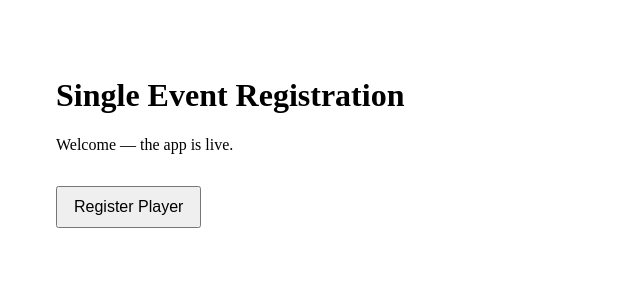
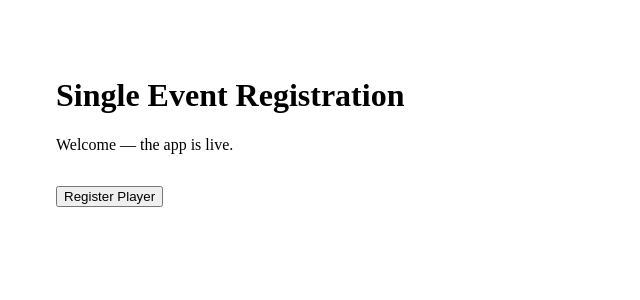
Before and after one commit to markhartley0929-netizen/SingleEventRegistration, a React (Vite) app: page / in a window 1280 px wide. Shown: the top 300 px of the page, without its empty margins (0-640 px from the left). Built offline with nearby package versions, Linux system fonts and the light colour scheme.

Commit message:
Add routing and registration page

```diff
--- a/src/App.jsx
+++ b/src/App.jsx
@@ -1,18 +1,31 @@
+import { Routes, Route, Link } from "react-router-dom";
+import PlayerRegistrationForm from "./components/PlayerRegistrationForm";
+
 export default function App() {
   return (
+    <Routes>
+      {/* HOME PAGE */}
+      <Route
+        path="/"
+        element={
           <div style={{ padding: 48 }}>
             <h1>Single Event Registration</h1>
             <p>Welcome — the app is live.</p>
 
-      <button
-        style={{
-          padding: "10px 16px",
-          marginTop: 16,
-          fontSize: 16,
-        }}
-      >
+            <Link to="/register">
+              <button style={{ marginTop: 16 }}>
                 Register Player
               </button>
+            </Link>
           </div>
+        }
+      />
+
+      {/* REGISTRATION PAGE */}
+      <Route
+        path="/register"
+        element={<PlayerRegistrationForm eventId="demo-event-id" />}
+      />
+    </Routes>
   );
 }
--- a/src/main.jsx
+++ b/src/main.jsx
@@ -1,11 +1,12 @@
 import React from "react";
 import ReactDOM from "react-dom/client";
+import { BrowserRouter } from "react-router-dom";
 import App from "./App";
-
-console.log("main.jsx loaded");
 
 ReactDOM.createRoot(document.getElementById("root")).render(
   <React.StrictMode>
-    <App />
+    <BrowserRouter>
+      <App />
+    </BrowserRouter>
   </React.StrictMode>
 );
```
Lines whose indentation alone changed are shown as unchanged.
